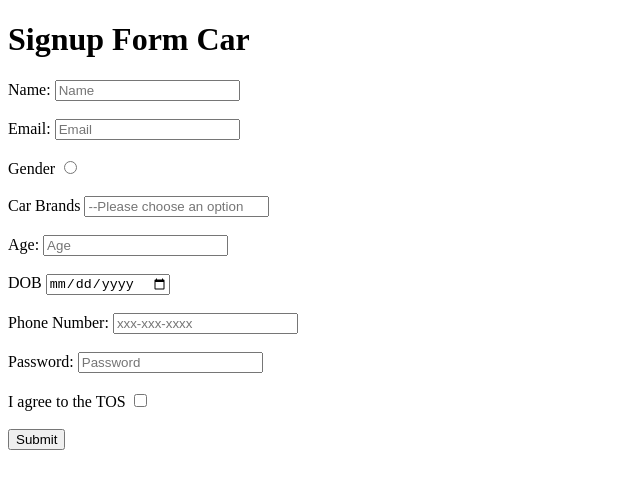
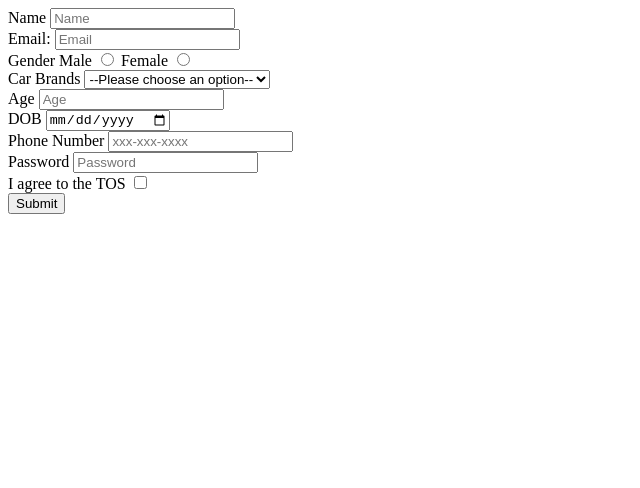
Before and after one commit to acciojob/signup-form-car-Aadish680, a website: page main.html in a window 1280 px wide. Shown: the whole page, without its empty margins (0-640 px from the left). Drawn offline with Linux system fonts and the light colour scheme.

Commit message:
created a submission

```diff
--- a/main.html
+++ b/main.html
@@ -7,44 +7,54 @@
 </head>
 
 <body>
+	<!-- the entire body must be written by student -->
 
-    <script type="text/javascript" src="./script.js">
-</script>
-	<h1>  Signup Form Car </h1>
-	<form action="" method="post">
-		<label for="name"> Name:</label>
-		<input type="text" id="name" placeholder="Name" required>
-		<br><br>
-		<label for="email"> Email: </label>
-		<input type="email" id="email" placeholder="Email" required>
-		<br><br>
-		<label for="gender_m, gender_f"> Gender</label>
-		<input type="radio" id="gender_m, gender_f" required>
-		<br><br>
-		<label for="cars"> Car Brands</label>
-		<input type="Select" id="cars"  placeholder="--Please choose an option"required>
-		<br><br>
-		<label for="age"> Age:</label>
-		<input type="number" id="age" placeholder="Age" required>
-		<br><br>
-		<label for="dob"> DOB</label>
-		<input type="date" id="dob"  required>
-		<br><br>
-		<label for="tel"> Phone Number:</label>
-		<input type="tel" id="tel" placeholder="xxx-xxx-xxxx">
-		<br><br>
-		<label for="password"> Password:</label>
-		<input type="password" id="password" placeholder="Password" required>
-		<br><br>
-		<label for="tos"> I agree to the TOS</label>
-		<input type="checkbox" id="tos" required>
-		<br><br>
-		<button type="button"> Submit</button>
+	<form action="/submit" method="post">
+
+	<label for="name">Name</label>
+	<input type="text" required id="name" placeholder="Name"><br>
+
+	<label for="email">Email:</label>
+	<input type="email" id="email" placeholder="Email" required><br>
+
+	<label>Gender</label>
+	<label for="gender_m">Male</label>
+	<input type="radio" required id="gender_m" name="gender" required>
+	<label for="gender_f">Female</label>
+	<input type="radio" required id="gender_f" name="gender" required><br>
+
+	  <label for="cars">Car Brands</label>
+            <select id="cars" name="cars" required>
+				<option>--Please choose an option--</option>
+                <option value="bmw">Bmw</option>
+                <option value="audi">Audi</option>
+                <option value="ferrari">Ferrari</option>
+                <option value="jaguar">Jaguar</option>
+            </select><br>
+
+		 <label for="age">Age</label>
+		 <input type="number" placeholder="Age" required id="age"><br>
+
+		 <label for="dob">DOB</label>
+		 <input type="date" required id="dob"><br>
 
 
+		 <label for="tel">Phone Number</label>
+		 <input type="tel" id="tel" placeholder="xxx-xxx-xxxx"><br>
+
+		 <label for="password">Password</label>
+		 <input type="password" required id="password" placeholder="Password"><br>
+
+
+	    <label for="tos">I agree to the TOS</label>
+		<input type="checkbox" id="tos" required><br>
+
+
+		<button type="submit">Submit</button>
 
 	</form>
-
+    <script type="text/javascript" src="./script.js">
+    </script>
 </body>
 
 </html>
```
